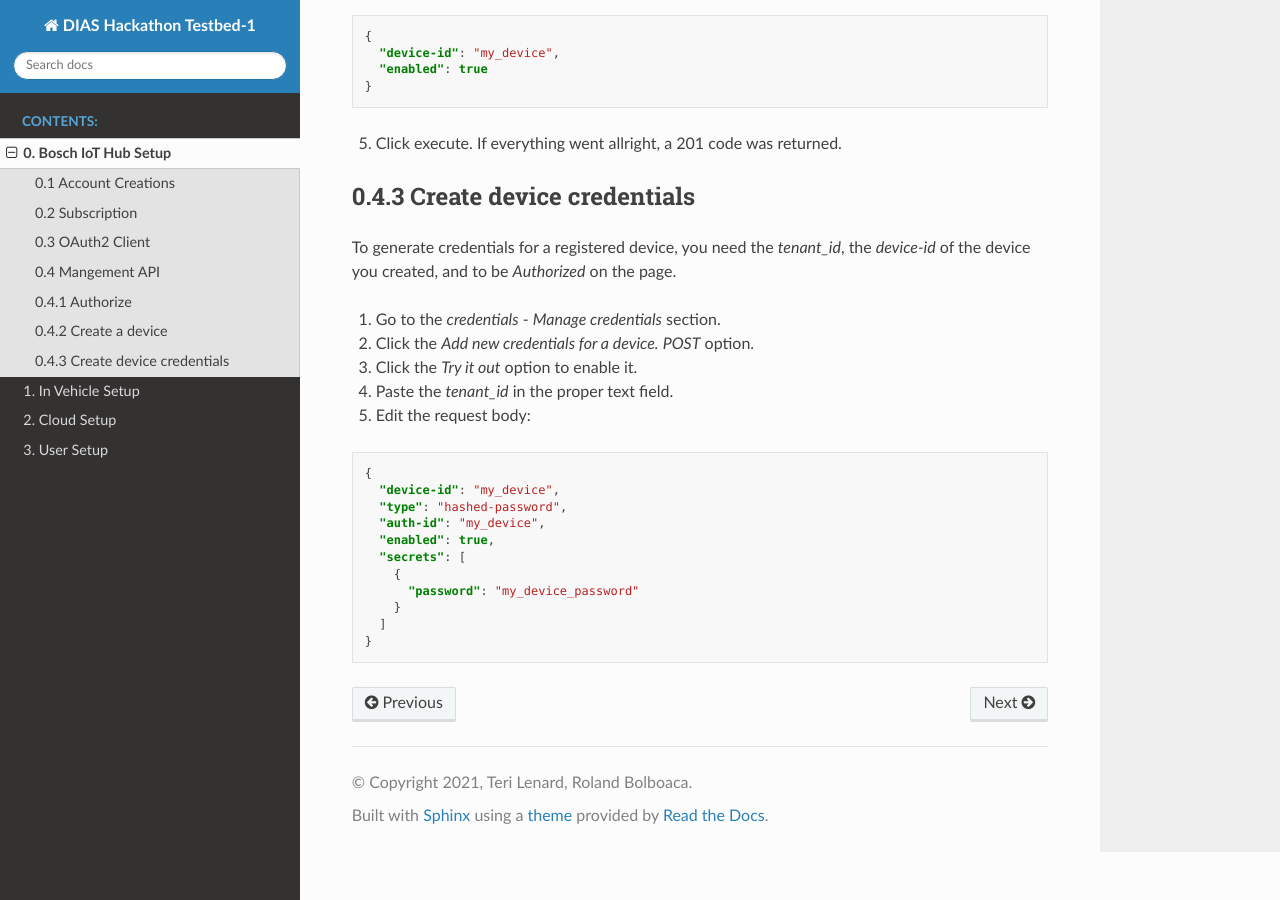
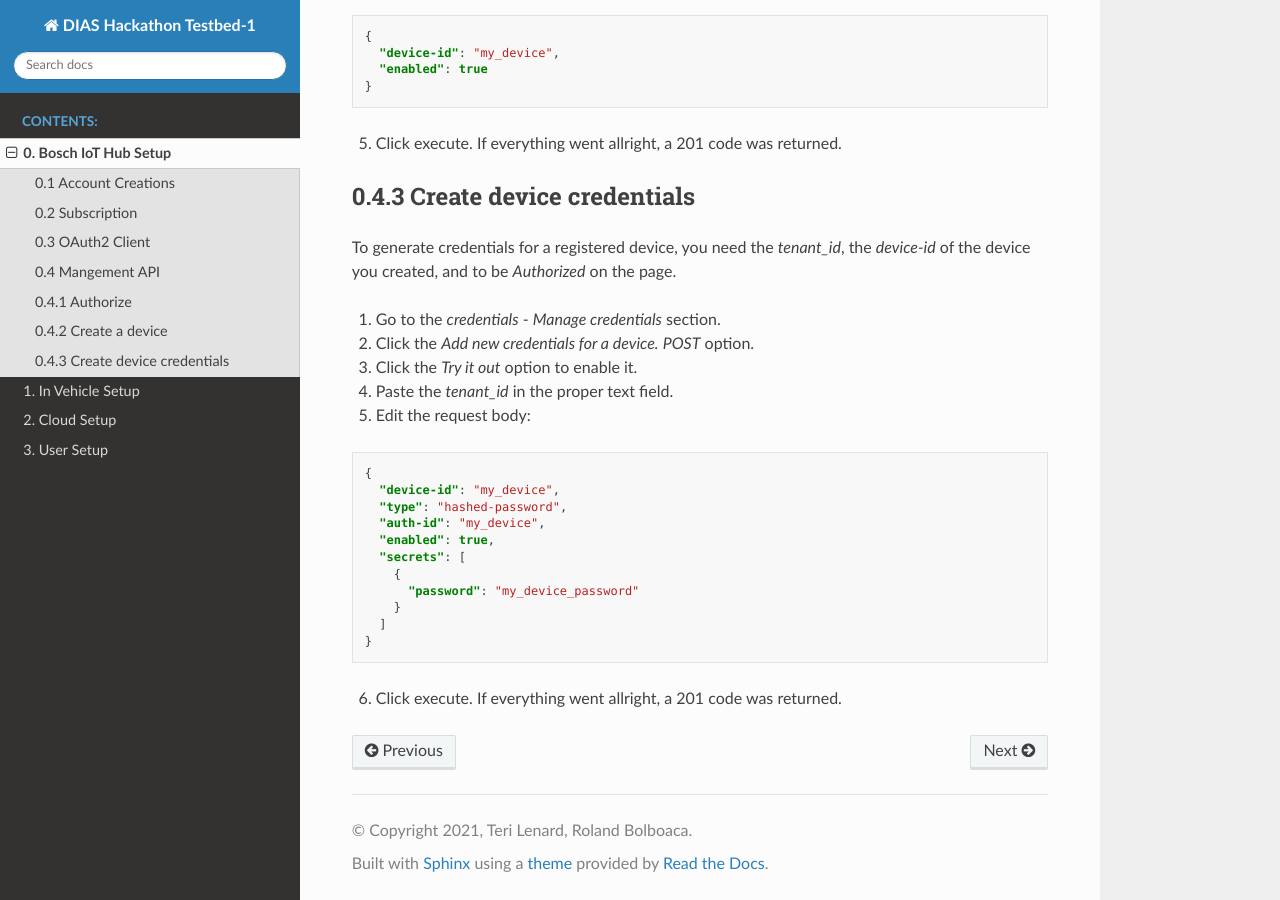
Before and after one commit to terilenard/dias-hackathon-testbed1, a Sphinx documentation site: the page built from docs/source/iothub.rst, in a window 1280 px wide and 900 px high, scrolled down 1633 px. Built offline with Sphinx 7.4.7 and the Read the Docs theme 2.0.0, drawn with Linux system fonts in a browser that asks for light colours.

Commit message:
Update iothub.rst

```diff
--- a/docs/source/iothub.rst
+++ b/docs/source/iothub.rst
@@ -107,3 +107,5 @@ To generate credentials for a registered device, you need the *tenant_id*, the *
       }
     ]
   }
+
+6. Click execute. If everything went allright, a 201 code was returned.
```
